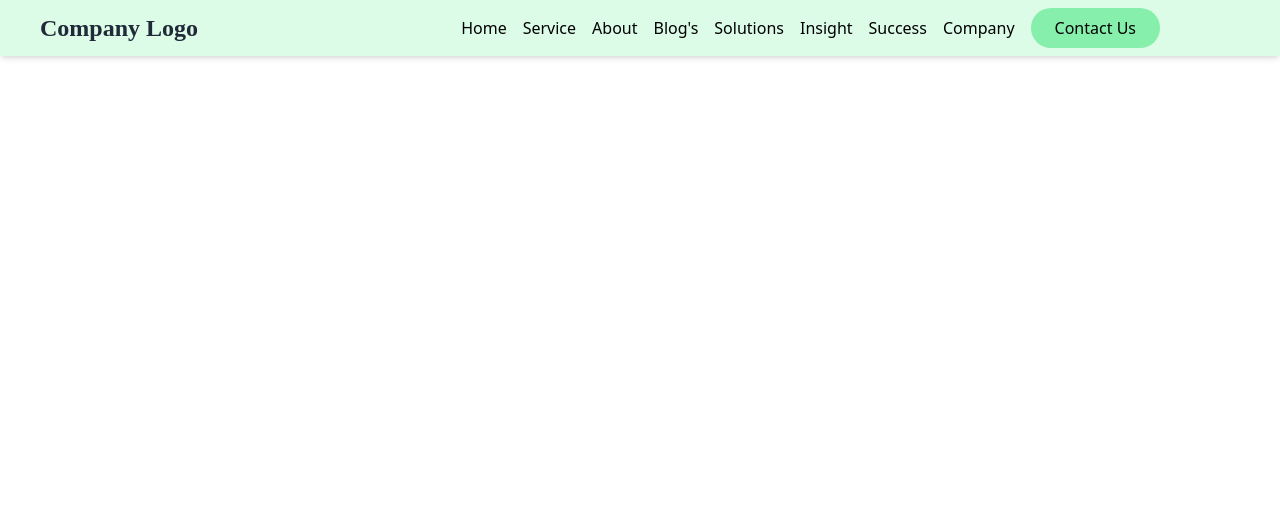
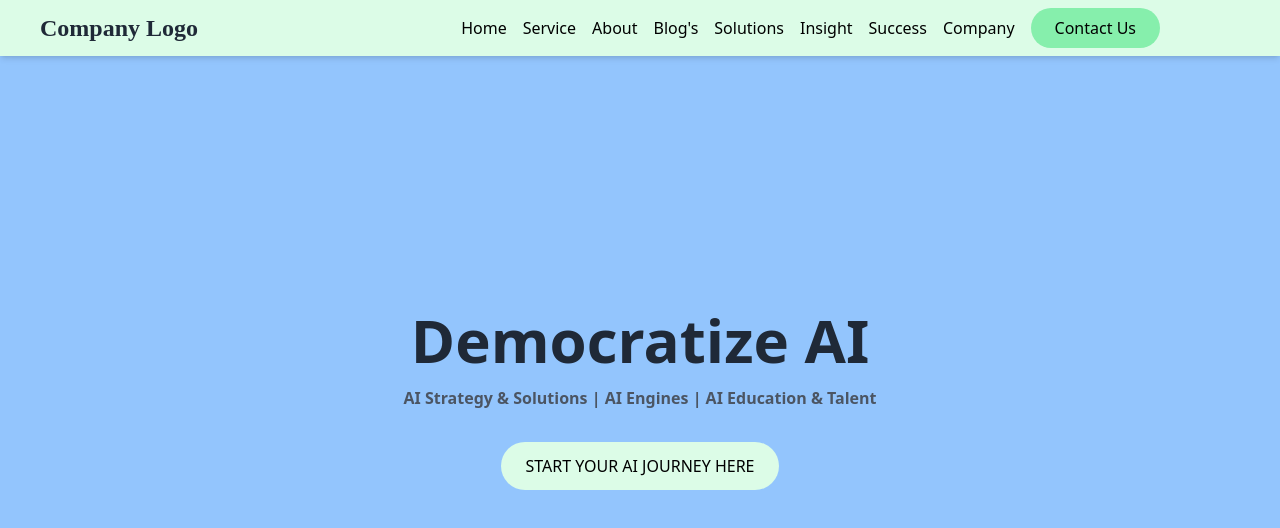
Before and after one commit to bishal959/Consultancytsite, a React (Create React App) app: page / in a window 1280 px wide. Shown: the top 528 px of the page. Built offline with nearby package versions, Linux system fonts and the light colour scheme.

Commit message:
landing page added

```diff
--- a/src/App.js
+++ b/src/App.js
@@ -11,7 +11,7 @@ function App() {
   return (
     <div className="App">
       <Navbar />
-
+      <Home />
 
     </div>
   );
--- a/src/components/Home.js
+++ b/src/components/Home.js
@@ -0,0 +1,21 @@
+import React from 'react';
+
+const   Home = () => {
+  return (
+    <section className="bg-blue-300 min-h-screen text- flex justify-center items-center ">
+      <div className="container mx-auto px-4">
+        <div className="text-center">
+          <h2 className=" text-6xl font-semibold text-gray-800 mb-4">Democratize AI</h2>
+          <p className= "font-semibold text-gray-600 mb-8">
+            AI Strategy & Solutions | AI Engines | AI Education & Talent
+          </p>
+          <button className="bg-green-100  hover:bg-blue-600 transition-transform transform hover:translate-y-1 focus:outline-none py-3 px-6 rounded-full ">
+            START YOUR AI JOURNEY HERE
+          </button>
+        </div>
+      </div>
+    </section>
+  );
+};
+
+export default Home;
```
